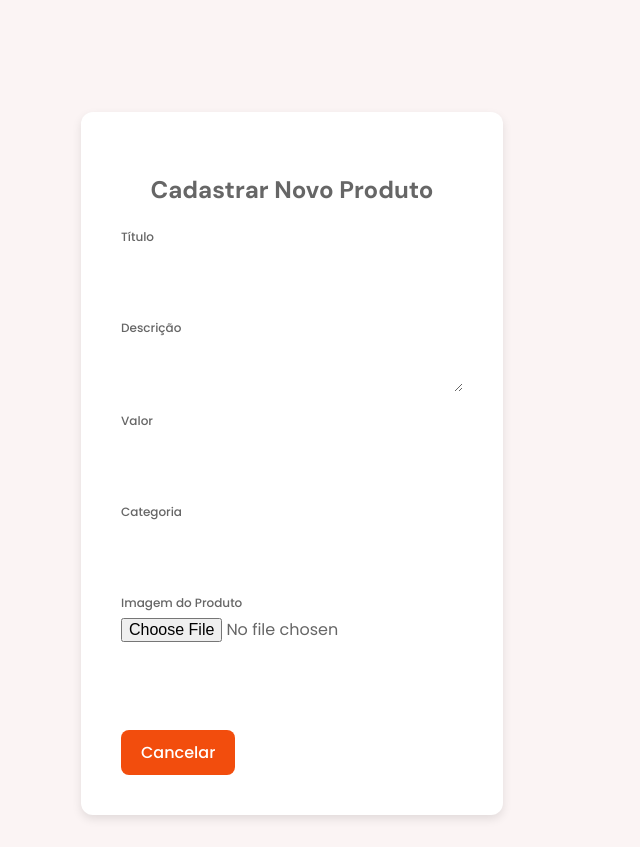
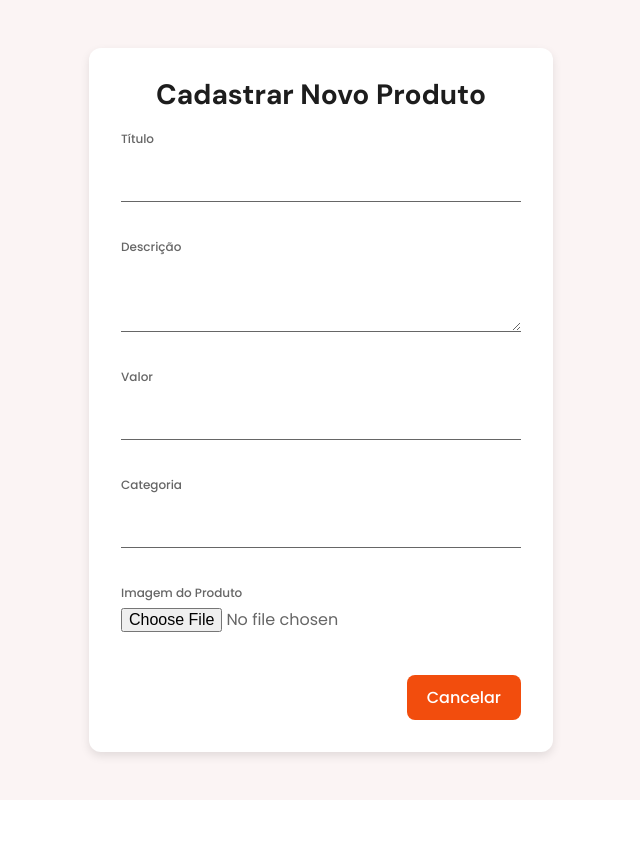
Before and after one commit to lucamartinsb/Marketplace, a React (Vite) app: page /add-product in a window 1280 px wide. Shown: the whole page, without its empty margins (348-988 px from the left). After the commit the page ends 800 px from the top, so only its background shows below. Built offline with nearby package versions, Linux system fonts and the light colour scheme.

Commit message:
estilizando a pagina de criar produto

```diff
--- a/src/pages/ProductRegistration/ProductRegistration.css
+++ b/src/pages/ProductRegistration/ProductRegistration.css
@@ -0,0 +1,24 @@
+@import url("https://fonts.googleapis.com/css2?family=DM+Sans:ital,opsz,wght@0,9..40,100..1000;1,9..40,100..1000&family=Poppins:ital,wght@0,100;0,200;0,300;0,400;0,500;0,600;0,700;0,800;0,900;1,100;1,200;1,300;1,400;1,500;1,600;1,700;1,800;1,900&display=swap");
+
+.registration-container {
+  width: 100%;
+  margin: 0;
+  padding: 32px;
+}
+.registration-container h1 {
+  margin-top: 0;
+}
+.button-group {
+  width: 100%;
+  display: flex;
+  justify-content: space-between;
+}
+
+textarea {
+  background-color: inherit;
+  outline: none;
+  font-family: "Poppins", sans-serif;
+  font-size: 16px;
+  font-weight: 400; /* medium */
+  color: #666666;
+}
--- a/src/pages/ProductRegistration/ProductRegistration.tsx
+++ b/src/pages/ProductRegistration/ProductRegistration.tsx
@@ -1,8 +1,8 @@
 import { useState } from "react";
 import { supabase } from "../../services/supabaseClient";
 import { useNavigate } from "react-router-dom";
-import "../../styles/style.css"
-import "./ProductRegistration.css"
+import "../../styles/style.css";
+import "./ProductRegistration.css";
 
 const ProductRegistration = () => {
   const [title, setTitle] = useState("");
@@ -27,7 +27,10 @@
 
     try {
       // Obter o ID do usuário autenticado
-      const { data: { session }, error: sessionError } = await supabase.auth.getSession();
+      const {
+        data: { session },
+        error: sessionError,
+      } = await supabase.auth.getSession();
       if (sessionError || !session) throw new Error("Usuário não autenticado.");
 
       // Salvar o ID do usuário atual
@@ -37,7 +40,7 @@
       const productId = crypto.randomUUID();
 
       // Fazer o upload da imagem usando o novo UUID no nome do arquivo
-      const fileExtension = imageFile.name.split('.').pop(); // Separa o nome em partes por array dividido pelo . e retorna o ultimo array
+      const fileExtension = imageFile.name.split(".").pop(); // Separa o nome em partes por array dividido pelo . e retorna o ultimo array
       const newFileName = `${productId}.${fileExtension}`;
 
       // Enviando a imagem ao bucket
@@ -80,10 +83,11 @@
 
   return (
     <div className="registration-container">
-      <h2>Cadastrar Novo Produto</h2>
+      <h1>Cadastrar Novo Produto</h1>
       <form onSubmit={handleSubmit} className="product-form">
         <div className="input-group">
           <label htmlFor="title">Título</label>
+          <div className="inputContainer">
             <input
               type="text"
               id="title"
@@ -92,8 +96,10 @@
               required
             />
           </div>
+        </div>
         <div className="input-group">
           <label htmlFor="description">Descrição</label>
+          <div className="inputContainer">
             <textarea
               id="description"
               value={description}
@@ -101,8 +107,10 @@
               required
             />
           </div>
+        </div>
         <div className="input-group">
           <label htmlFor="price">Valor</label>
+          <div className="inputContainer">
             <input
               type="number"
               id="price"
@@ -111,8 +119,10 @@
               required
             />
           </div>
+        </div>
         <div className="input-group">
           <label htmlFor="category">Categoria</label>
+          <div className="inputContainer">
             <input
               type="text"
               id="category"
@@ -120,6 +130,7 @@
               onChange={(e) => setCategory(e.target.value)}
               required
             />
+          </div>
         </div>
         <div className="input-group">
           <label htmlFor="image">Imagem do Produto</label>
```
Lines whose indentation alone changed are shown as unchanged.
